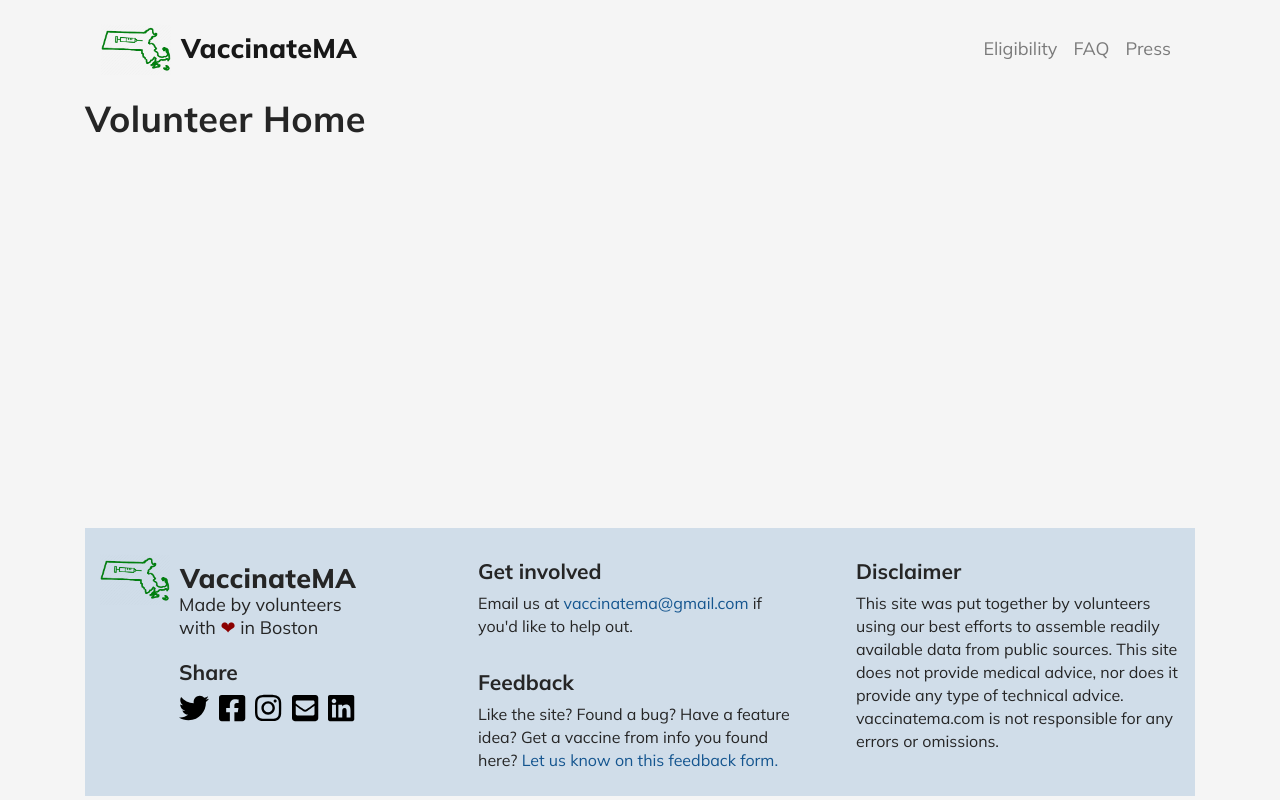
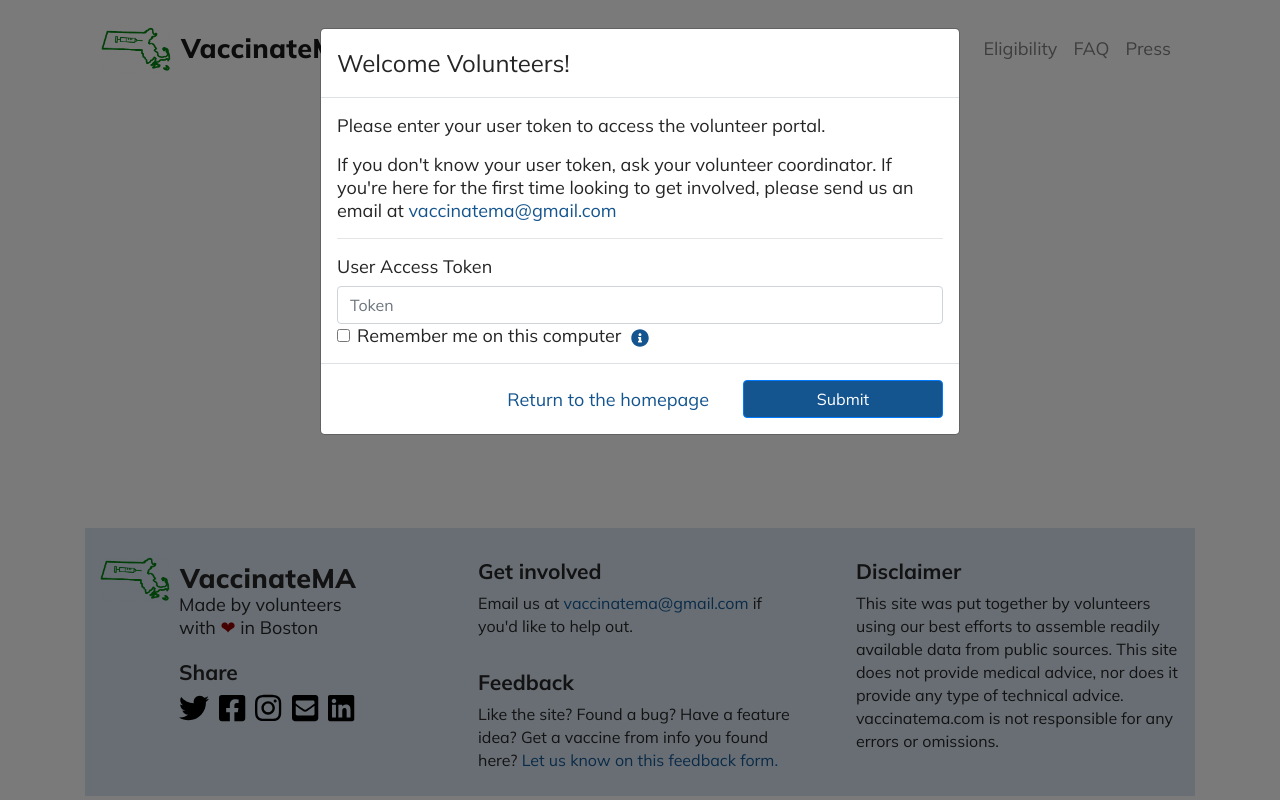
Before and after one commit to codeforboston/vaccinatema, a Next.js app: page /volunteer in a window 1280 px wide. Built offline with nearby package versions, Linux system fonts and the light colour scheme.

Commit message:
cleaned up style and logic around auth component

```diff
--- /dev/null
+++ b/components/subcomponents/SpinLoader.js
@@ -0,0 +1,10 @@
+import React from 'react';
+import { Spinner } from 'react-bootstrap';
+
+const SpinLoader = () => (
+    <Spinner animation="border" role="status">
+        <span className="sr-only">Loading...</span>
+    </Spinner>
+);
+
+export default SpinLoader;
--- /dev/null
+++ b/components/subcomponents/VolunteerAuth.js
@@ -0,0 +1,105 @@
+
+import React, { useEffect, useState } from 'react';
+import { Modal, Button, Form, OverlayTrigger, Tooltip } from 'react-bootstrap';
+import Link from 'next/link';
+import PropType from 'prop-types';
+import { FontAwesomeIcon } from '@fortawesome/react-fontawesome';
+import { faInfoCircle } from '@fortawesome/free-solid-svg-icons';
+
+import SpinLoader from './SpinLoader';
+import Auth from '../utilities/authUtils';
+import EmailLink from './EmailLink';
+
+const VolunteerAuth = ({ sendUser }) => {
+    const [token, setToken] = useState('');
+    const [user, setUser] = useState(null);
+    const [loading, setLoading] = useState(true);
+    const [cacheToken, setCacheToken] = useState(false);
+
+    useEffect(() => {
+        setUser(Auth.getSession());
+        setLoading(false);
+    }, []);
+
+    useEffect(() => {
+        if (user) {
+            sendUser(user);
+        }
+    }, [user]);
+
+    const validateToken = (token, cacheToken) => {
+        setLoading(true);
+        // TODO: get volunteer with token
+        const response = { firstName: 'Joe', lastName: 'Volunteer', token: token, admin: true };
+        if (cacheToken) {
+            Auth.setSession(response);
+        }
+        setUser(response);
+        setLoading(false);
+    };
+
+    const logout = () => {
+        Auth.clearSession();
+        setUser(null);
+        sendUser(null);
+    };
+
+    if (loading) {
+        return <SpinLoader/>;
+    } else if (user) {
+        return <Button id="logout" onClick={logout}>Logout</Button>;
+    } else {
+        // TODO: has the volunteer email changed?
+        return(
+            <Modal className="volunteer-auth-modal" show={true} backdrop="static" keyboard={false}>
+                <Modal.Header>
+                    <Modal.Title>Welcome Volunteers!</Modal.Title>
+                </Modal.Header>
+                <Modal.Body>
+                    <p>Please enter your user token to access the volunteer portal.</p>
+                    <p>
+                        {'If you don\'t know your user token, ask your volunteer coordinator. If you\'re here for the ' +
+                        'first time looking to get involved, please send us an email at '}<EmailLink/>
+                    </p>
+                    <hr/>
+                    <Form.Label htmlFor="token">User Access Token</Form.Label>
+                    <Form.Control
+                        name="token"
+                        onChange={(e) => setToken(e.target.value)}
+                        value={token}
+                        placeholder="Token"
+                        type="password"
+                    />
+                    <div className="cache-checkbox" onClick={() => setCacheToken(!cacheToken)}>
+                        <Form.Check
+                            label="Remember me on this computer"
+                            checked={cacheToken}
+                        />
+                        <OverlayTrigger
+                            placement="bottom"
+                            overlay={
+                                <Tooltip>
+                                    {'Check this box to save your user information in your browser until you log out. ' +
+                                    'Do not check this box if this is a public or shared computer.'}
+                                </Tooltip>
+                            }
+                        >
+                            <FontAwesomeIcon className="info-icon" icon={faInfoCircle}/>
+                        </OverlayTrigger>
+                    </div>
+                </Modal.Body>
+                <Modal.Footer>
+                    <Link href="/">Return to the homepage</Link>
+                    <Button onClick={() => validateToken(token, cacheToken)}>Submit</Button>
+                </Modal.Footer>
+            </Modal>
+        );
+    }
+
+};
+
+export default VolunteerAuth;
+
+VolunteerAuth.propTypes = {
+    sendUser: PropType.func,
+};
--- /dev/null
+++ b/components/utilities/authUtils.js
@@ -0,0 +1,12 @@
+export default new class Auth {
+    /* Local storage helpers */
+    getSession = () => {
+        try {
+            return JSON.parse(localStorage.getItem('volunteerSession' || 'null'));
+        } catch (e) {
+            return null;
+        }
+    };
+    setSession = (session) => localStorage.setItem('volunteerSession', JSON.stringify(session));
+    clearSession = () => localStorage.removeItem('volunteerSession');
+};
--- a/pages/volunteer/index.js
+++ b/pages/volunteer/index.js
@@ -1,13 +1,29 @@
-import React from 'react';
+import React, { useState } from 'react';
 
 import Layout from '../../components/Layout';
+import VolunteerAuth from '../../components/subcomponents/VolunteerAuth';
 
-const Updater = () => (
-    <Layout pageTitle="Volunteer Home">
-        <div id="volunteer-home">
-            <h1>Volunteer Home</h1>
-        </div>
-    </Layout>
-);
+const Volunteer = () => {
+    const [user, setUser] = useState(null);
 
-export default Updater;
+    const renderContent = () => {
+        if (user) {
+            return (
+                <div>
+                    <h1>{`Welcome ${user?.firstName}!`}</h1>
+                </div>
+            );
+        }
+    };
+
+    return (
+        <Layout pageTitle="Volunteer Home">
+            <div id="volunteer-home">
+                <VolunteerAuth sendUser={setUser}/>
+                {renderContent()}
+            </div>
+        </Layout>
+    );
+};
+
+export default Volunteer;
--- a/styles/_volunteer.scss
+++ b/styles/_volunteer.scss
@@ -1,3 +1,19 @@
+#volunteer-home,
+#updater-page {
+  position: relative;
+  .spinner-border {
+    height: 2em;
+    width: 2em;
+    position: absolute;
+    left: calc(50% - 1em);
+    top: calc(50vh - 120px);
+  }
+  #logout {
+    position: absolute;
+    right: 0;
+  }
+}
+
 #updater-page {
   .updater-image {
     width: 100%;
@@ -88,3 +104,26 @@
     }
   }
 }
+
+.volunteer-auth-modal {
+  .modal-dialog {
+    max-width: none; // override existing width
+    width: 50vw;
+    .cache-checkbox {
+      display: inline-flex;
+      position: relative;
+      .info-icon {
+        position: relative;
+        color: $dark-blue;
+        top: 5px;
+        margin-left: 10px;
+      }
+    }
+    .modal-footer {
+      .btn {
+        width: 200px;
+        margin-left: 30px;
+      }
+    }
+  }
+}
```
Also changed, not shown: pages/volunteer/updater.js (+21 -4 lines), 1 other file (tests, documents, lock files or other folders).
